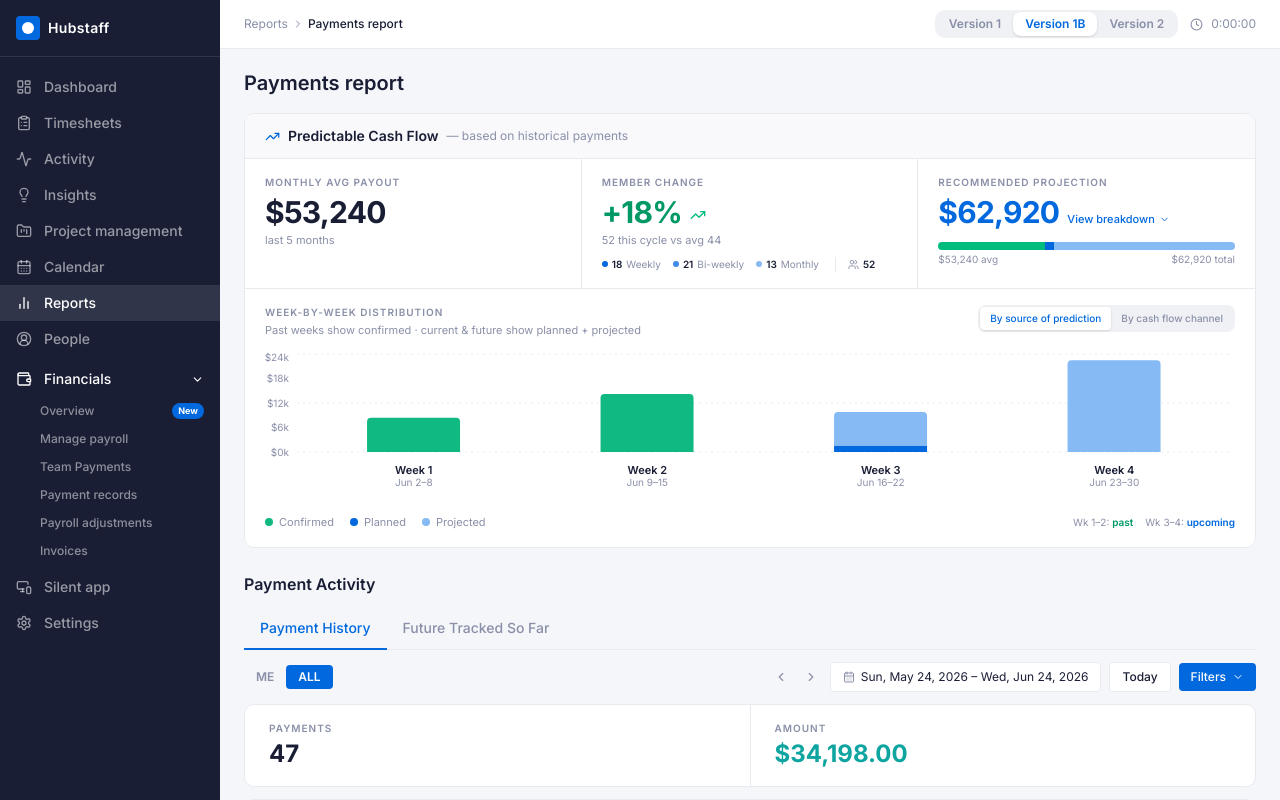
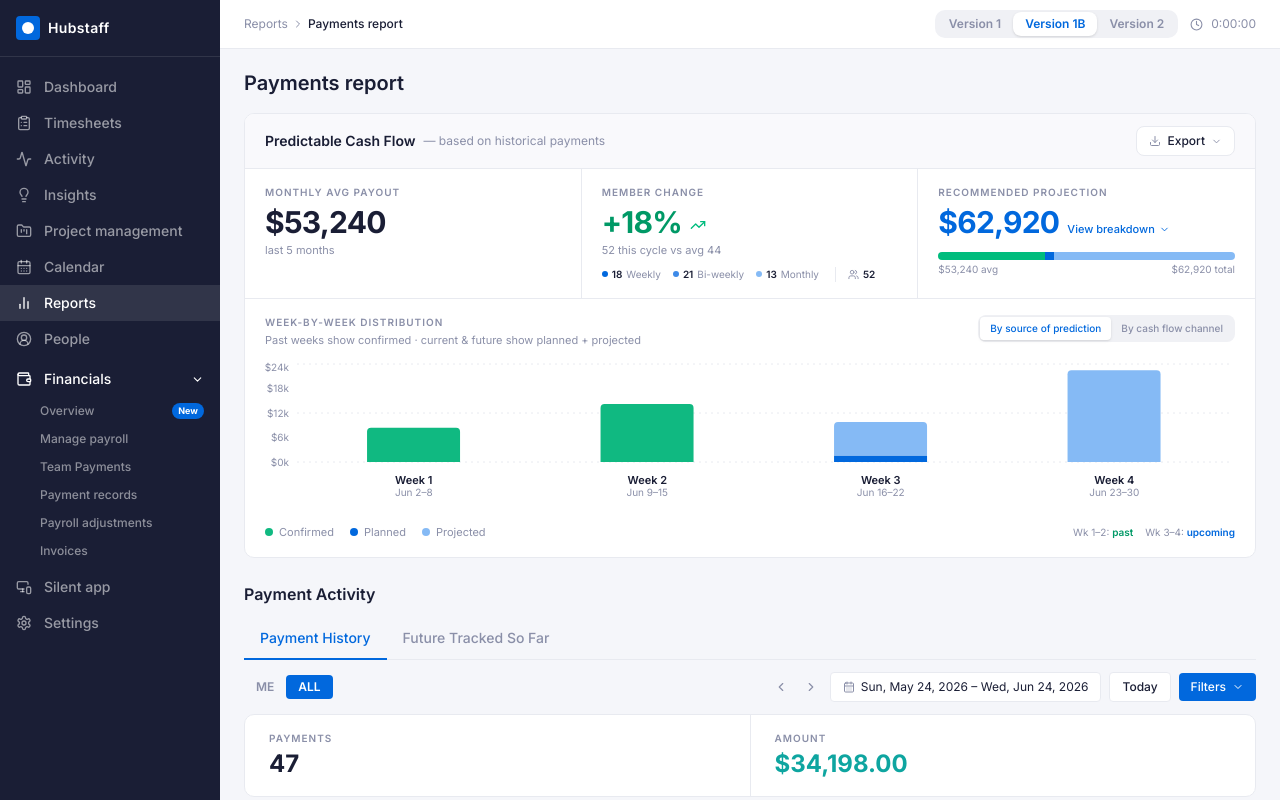
Before and after one commit to guilhermesilva-hubstaff/predictable-cashflow, a React (Vite) app: page / in a window 1280 px wide. Built offline with nearby package versions, Linux system fonts and the light colour scheme.

Commit message:
Add Export dropdown to Predictable Cash Flow header; remove trending icon

```diff
--- a/src/app/App.tsx
+++ b/src/app/App.tsx
@@ -696,6 +696,34 @@
   return <g>{rects}</g>;
 }
 
+function ExportDropdown() {
+  const [open, setOpen] = useState(false);
+  return (
+    <div className="relative">
+      <button onClick={() => setOpen(o => !o)} className="flex items-center gap-1.5 text-xs font-medium text-[#1a1e35] border border-[#e8eaf0] rounded-md px-3 py-1.5 bg-white hover:bg-[#f5f6fa] transition-colors select-none">
+        <Download size={12} className="text-[#8a8fa8]" />
+        Export
+        <ChevronDown size={11} className={`text-[#8a8fa8] transition-transform duration-150 ${open ? "rotate-180" : ""}`} />
+      </button>
+      {open && (
+        <>
+          <div className="fixed inset-0 z-20" onClick={() => setOpen(false)} />
+          <div className="absolute top-full right-0 mt-1.5 z-30 bg-white rounded-lg border border-[#e8eaf0] shadow-lg w-36 py-1 overflow-hidden">
+            {([
+              { label: "Export as CSV", ext: "CSV" },
+              { label: "Export as PDF", ext: "PDF" },
+            ] as const).map(({ label, ext }) => (
+              <button key={ext} onClick={() => setOpen(false)} className="w-full text-left px-4 py-2 text-xs text-[#1a1e35] hover:bg-[#f5f6fa] transition-colors">
+                {label}
+              </button>
+            ))}
+          </div>
+        </>
+      )}
+    </div>
+  );
+}
+
 function BreakdownPopover() {
   const [open, setOpen] = useState(false);
   const [tab, setTab] = useState<"earning" | "provider">("earning");
@@ -951,10 +979,12 @@
     <div className="flex-1 overflow-y-auto px-6 py-5 space-y-4">
       <h1 className="text-xl font-semibold text-[#1a1e35]">Payments report</h1>
       <div className="bg-white rounded-lg border border-[#e8eaf0] overflow-hidden">
-        <div className="flex items-center gap-2 px-5 py-3 border-b border-[#e8eaf0] bg-[#f9f9fc]">
-          <TrendingUp size={15} className="text-[#0168dd]" />
-          <span className="text-sm font-semibold text-[#1a1e35]">Predictable Cash Flow</span>
-          <span className="text-xs text-[#8a8fa8]">— based on historical payments</span>
+        <div className="flex items-center justify-between px-5 py-3 border-b border-[#e8eaf0] bg-[#f9f9fc]">
+          <div className="flex items-center gap-2">
+            <span className="text-sm font-semibold text-[#1a1e35]">Predictable Cash Flow</span>
+            <span className="text-xs text-[#8a8fa8]">— based on historical payments</span>
+          </div>
+          <ExportDropdown />
         </div>
         <V1bPredictivePanel />
       </div>
```
